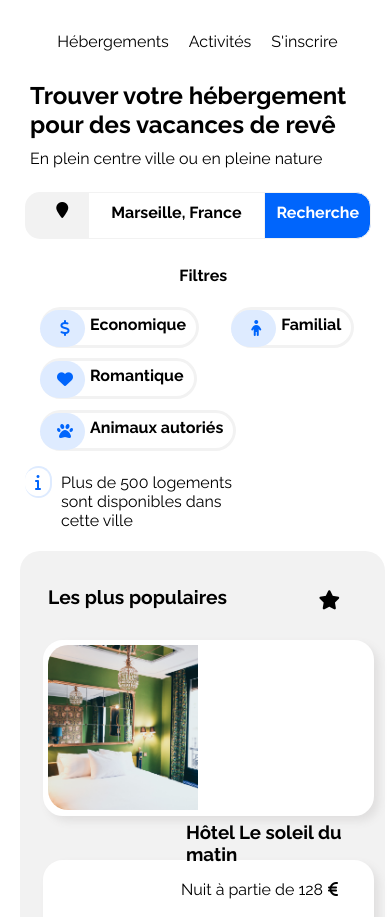
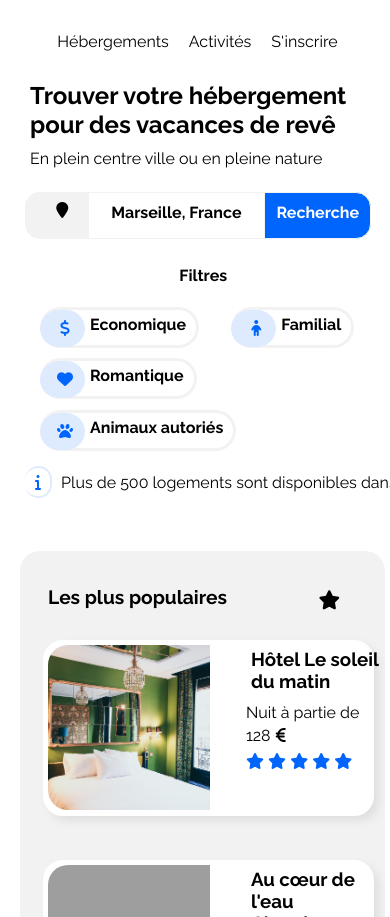
Before and after one commit to Tchami-dev/booking-projet, a plain HTML site: page index.html in a window 390 px wide. Shown: the part 127-1044 px from the top of the page. Drawn offline with Linux system fonts and the light colour scheme; grey boxes are pictures that could not be loaded.

Commit message:
deuxieme pouce

```diff
--- a/booking.css
+++ b/booking.css
@@ -632,10 +632,6 @@ h3, .p-info{
 
    }
 
-   /* .héberg-d, .héberg-g{ */
-    /* width: %; */
-   /* } */
-
     .dhg,.dhd{
         width: 95%;
         height: 100%;
@@ -676,6 +672,20 @@ h3, .p-info{
         flex-wrap: wrap;
         display:inline-block;
     }
+
+    .d-imad{
+        width:50%;
+    }
+
+    .d-infod{
+        width: 40%;
+
+    }
+
+    .imad{
+        width: 100%;
+    }
+
        /* pides de page */
     footer{
         width:90%;
@@ -699,8 +709,5 @@ h3, .p-info{
 
    .intro-pub{
     display: inline-flex;
-    width: 40%;
-
-
    }
 }
```
